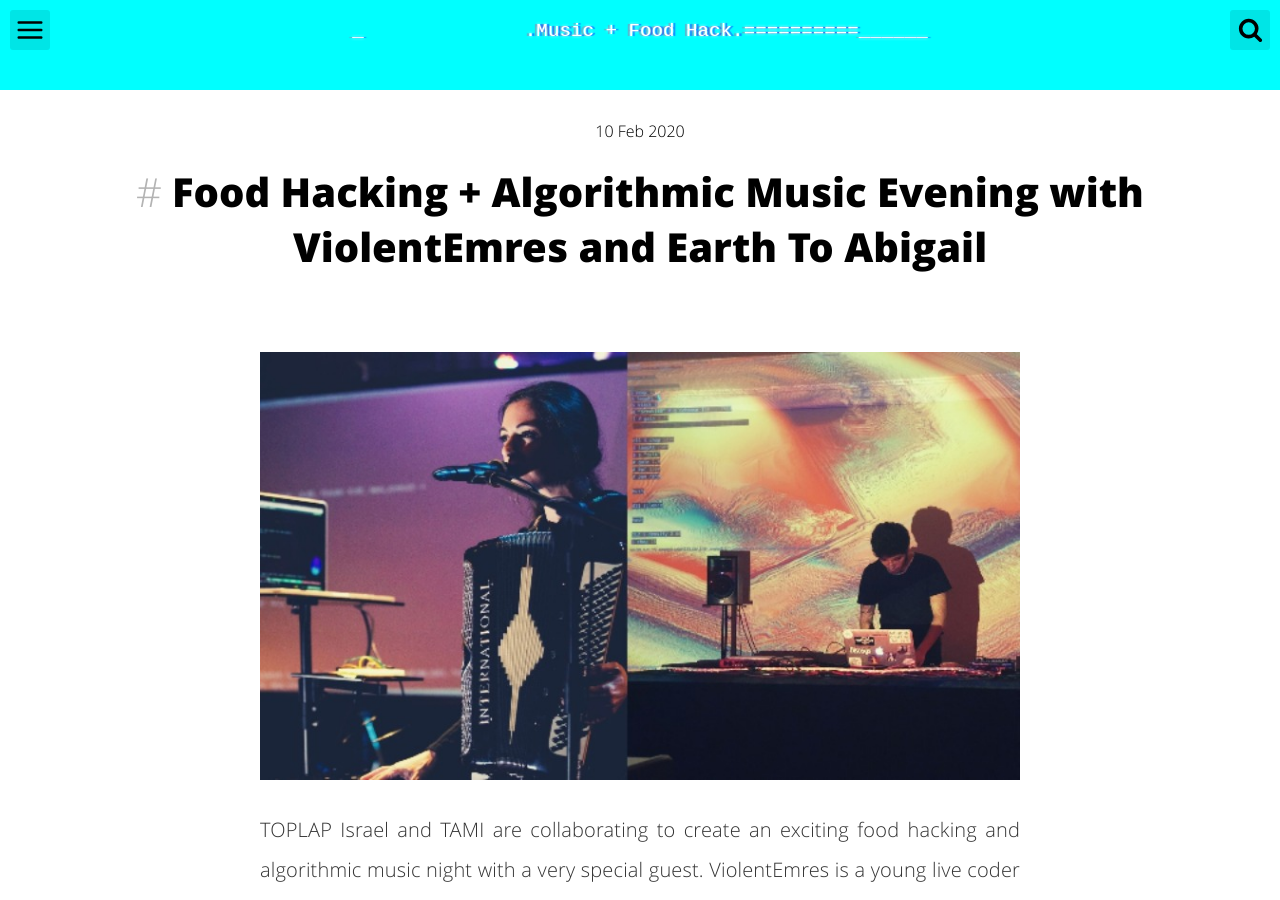
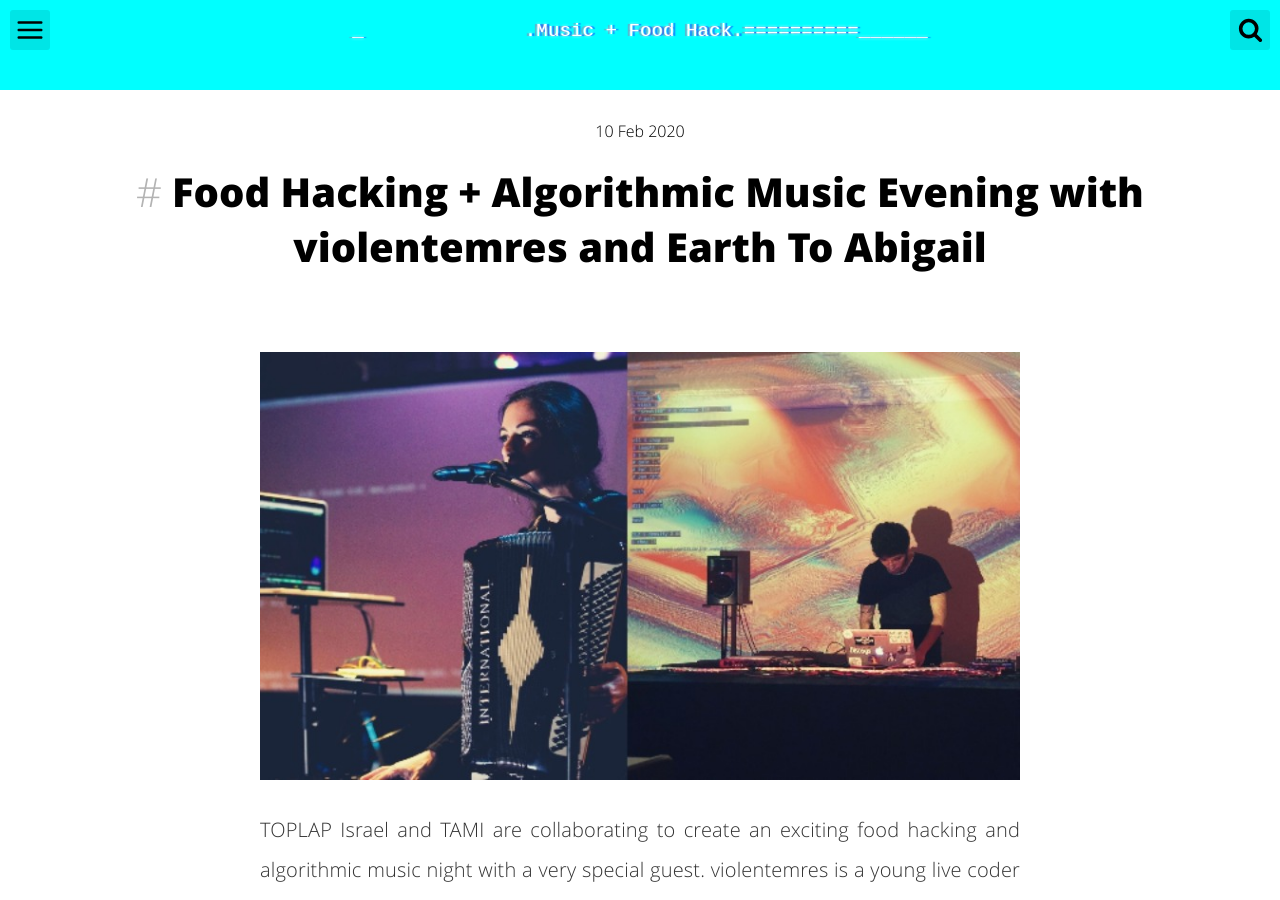
Before and after one commit to TOPLAP-Israel/TOPLAP-Israel.github.io, a Jekyll site: the page built from _posts/2020-02-10-violentemres-tami.md, in a window 1280 px wide and 900 px high. Built offline with Jekyll 4.4.1, drawn with Linux system fonts in a browser that asks for light colours; comment, search, counter and statistics services are not loaded; some of the changed text lies outside the part shown.

Commit message:
fix typo in name

```diff
--- a/_posts/2020-02-10-violentemres-tami.md
+++ b/_posts/2020-02-10-violentemres-tami.md
@@ -1,7 +1,7 @@
 ---
 layout: post
 title: "Music + Food Hack"
-post_title: "Food Hacking + Algorithmic Music Evening with ViolentEmres and Earth To Abigail"
+post_title: "Food Hacking + Algorithmic Music Evening with violentemres and Earth To Abigail"
 image: "/assets/img/posts/ViolentEmresTami/E+A-violentemres.jpg"
 date: 2020-02-10
 author: "Mynah Marie"
@@ -9,7 +9,7 @@ tags:
 - algorave
 - algorithmic music
 - creative coding
-description: "TOPLAP Israel and TAMI collaborate for an exciting algorithmic music and food hacking evening with ViolentEmres from Turkey and Earth To Abigail."
+description: "TOPLAP Israel and TAMI collaborate for an exciting algorithmic music and food hacking evening with violentemres from Turkey and Earth To Abigail."
 categories:
 - Algorithmic Events
 ---
@@ -17,11 +17,11 @@ categories:
 <img style="width:100%;height:100%;" src="{{page.image}}">
 
 TOPLAP Israel and TAMI are collaborating to create an exciting food hacking and algorithmic music night with a very special
-guest. ViolentEmres is a young live coder from Turkey who will be touring in Israel for 2 weeks towards the end of March 2020.
+guest. violentemres is a young live coder from Turkey who will be touring in Israel for 2 weeks towards the end of March 2020.
 
 Working primarily with Tidal Cycles, he creates dark break beat atmospheres with expressive sound design, creating a dark but yet inspiring soundscape and beats.
 
-For this special evening, ViolentEmres will be collaborating with Earth To Abigail for some live coding madness using TidalCycles as well as Sonic Pi.
+For this special evening, violentemres will be collaborating with Earth To Abigail for some live coding madness using TidalCycles as well as Sonic Pi.
 
 Visuals for the show will be generated live by Eyal Gruss.
 
@@ -37,13 +37,13 @@ Food will be ready at 8pm, performance starts at 9pm
 
 **40₪** (Includes dinner + show)<br>
 
-### Listen To ViolentEmres and Earth To Abigail
+### Listen To violentemres and Earth To Abigail
 
 [soundcloud.com/violentemres](https://soundcloud.com/violentemres)<br>
 [soundcloud.com/earth-to-abigail](https://soundcloud.com/earth-to-abigail)<br>
 
 
-### Follow ViolentEmres and Earth To Abigail on Social Media!
+### Follow violentemres and Earth To Abigail on Social Media!
 
 **Instagram**<br>
 [@violentemres](https://www.instagram.com/violentemres/)<br>
```
